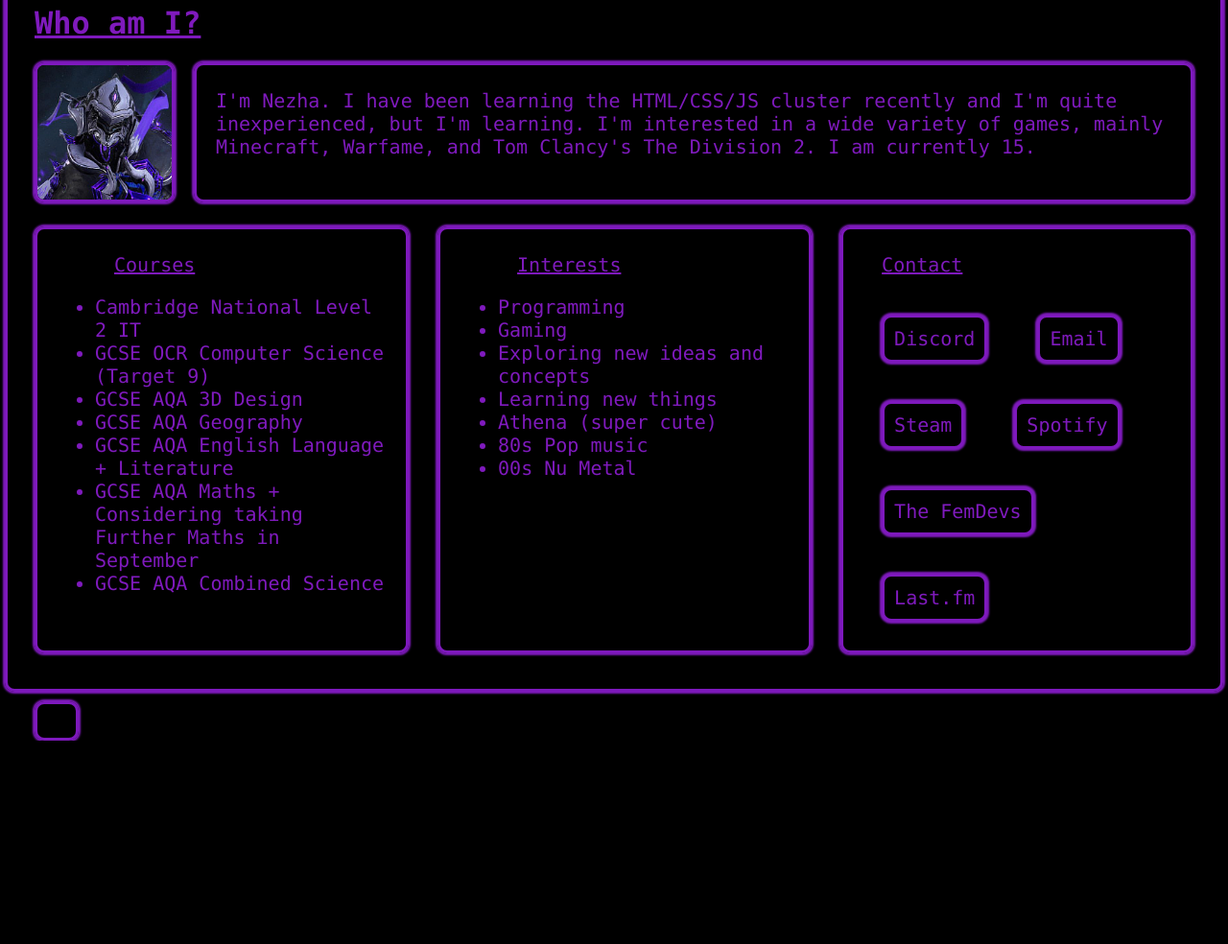
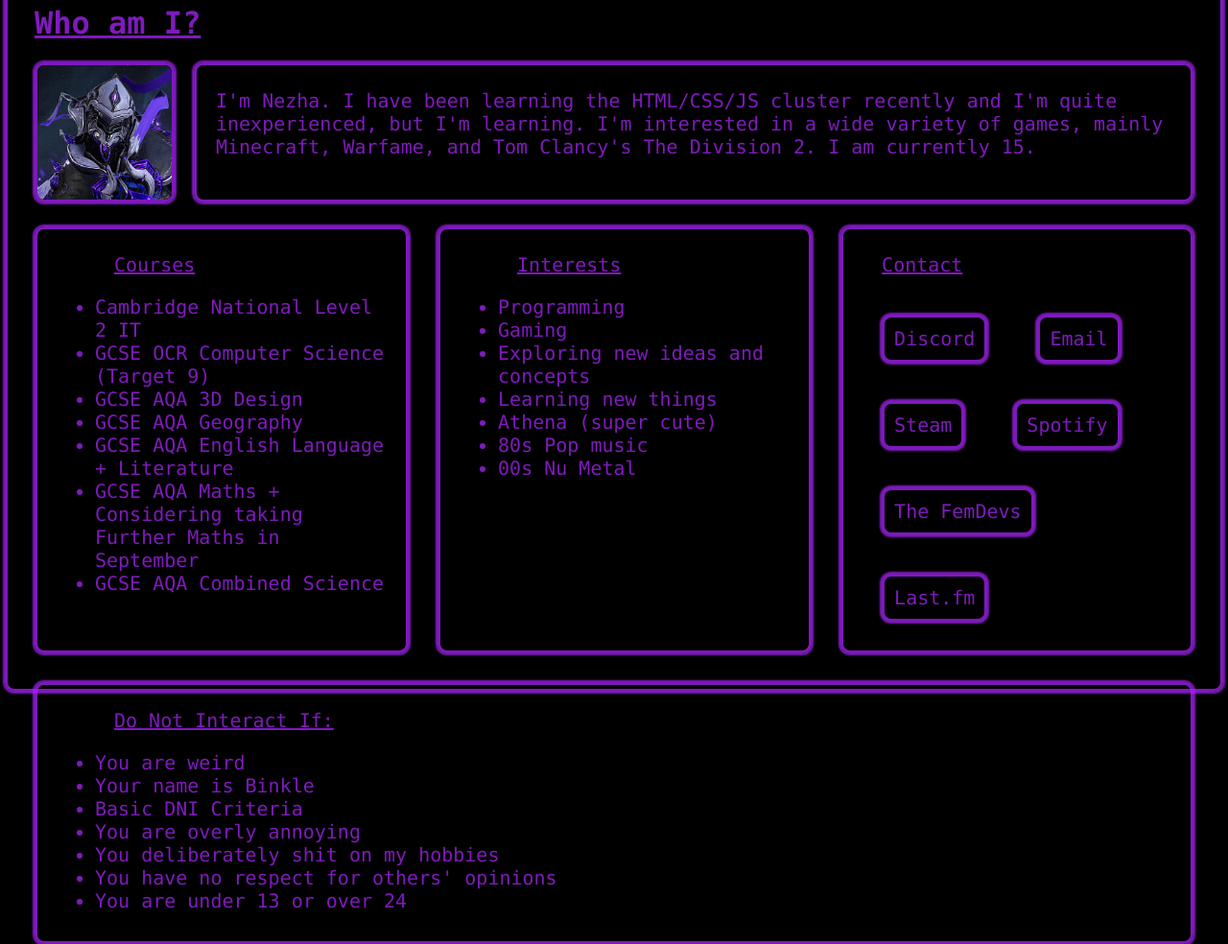
Before and after one commit to AcidToast76/Development, a plain HTML site: page index.html in a window 1280 px wide. Shown: the part 90-1074 px from the top of the page at 96% size. Before the commit the page ends 862 px from the top, so only its background shows below. Drawn offline with Linux system fonts and the light colour scheme.

Commit message:
update!!!!

```diff
--- a/index.html
+++ b/index.html
@@ -79,10 +79,22 @@
             </button>
         </div>
     </div>
-    <div class="image-1">
-        <div class="text">
-            <p></p>
+    <div>
+        <div class="grid-item4" id="4">
+            <ul class="list">
+                <div class="list-title-container">
+                    <p class="list-title"><u>Do Not Interact If:</u></p>
+                </div>
+                    <li>You are weird</li>
+                    <li>Your name is Binkle</li>
+                    <li>Basic DNI Criteria</li>
+                    <li>You are overly annoying</li>
+                    <li>You deliberately shit on my hobbies</li>
+                    <li>You have no respect for others' opinions</li>
+                    <li>You are under 13 or over 24</li>
+
+            </ul>
         </div>
     </div>
-    </body>
+</body>
 </html>
--- a/index.js
+++ b/index.js
@@ -19,4 +19,4 @@ function updateAsciiElements() {
 }
 
 // Change character every 100 milliseconds
-setInterval(updateAsciiElements, 1);
+setInterval(updateAsciiElements, 5);
--- a/stylesheet.css
+++ b/stylesheet.css
@@ -1,3 +1,12 @@
+@keyframes fadeIn {
+    from {
+        opacity: 0;
+    }
+    to {
+        opacity: 1;
+    }
+}
+
 html {
     background-color: black;
     color: rgba(171, 35, 255, 0.742);
@@ -7,6 +16,8 @@ html {
     border-radius: 10px;
     box-shadow: 0px 0px 2px 2px rgba(171, 35, 255, 0.742);
     font-family: "lucida console", monospace;
+    animation: fadeIn 2s, ease-in-out;
+
 }
 
 h1.top {
@@ -167,3 +178,21 @@ a {
 span.ScrollingASCII {
     font-size: 40px;
 }
+
+div.grid-item4 {
+    align-items: left;
+    justify-content: left;
+    text-align: left;
+    font-size: 20px;
+    border: 3px solid rgba(171, 35, 255, 0.742);
+    box-shadow: 0px 0px 2px 2px rgba(171, 35, 255, 0.742);
+    border-radius: 10px;
+    padding-left: 20px;
+    padding-right: 20px;
+    padding-top: 5px;
+    padding-bottom: 10px;
+    margin: 20px;
+    margin-right: 20px;
+    margin-top: 0px;
+
+}
```
Also changed, not shown: 1 other file.
